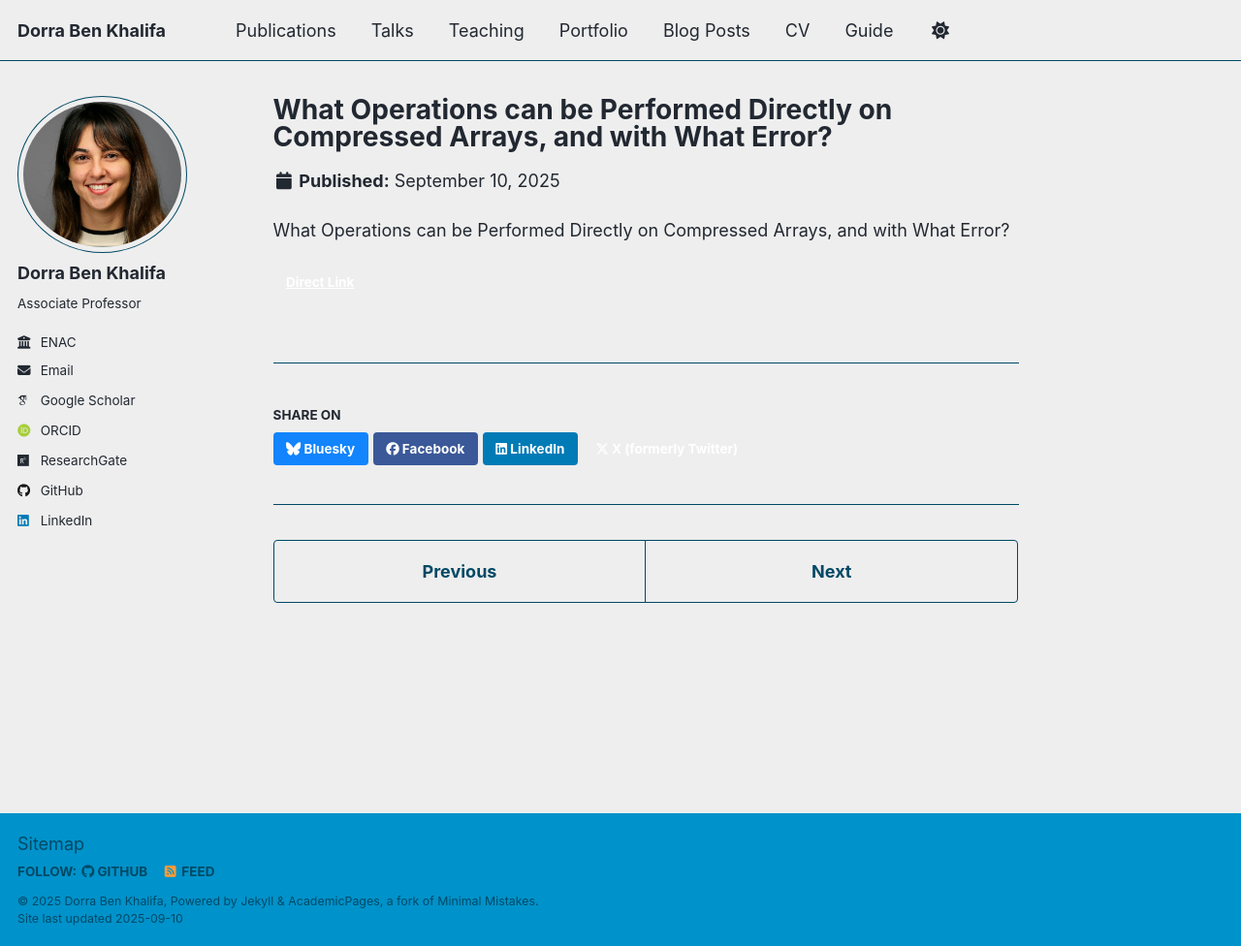
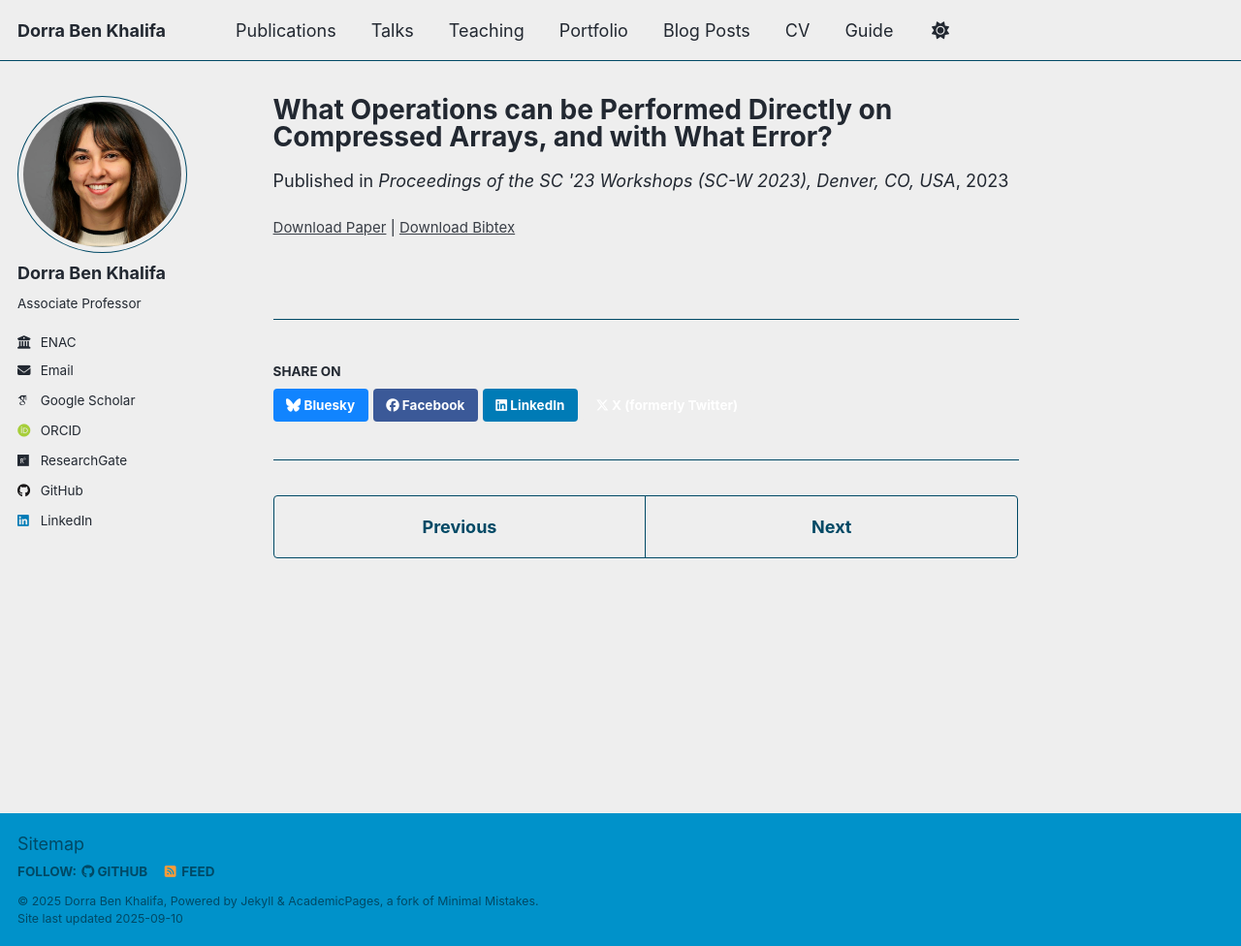
Before and after one commit to dbenkhalifa/dbenkhalifa.github.io, a Jekyll site: the page built from _publications/2023-WhatOperationscanbePerform.md, in a window 1280 px wide and 976 px high. Shown: the whole window at 97% size. Built offline with Jekyll 4.4.1, drawn with Linux system fonts in a browser that asks for light colours; some web fonts are replaced; a script that is not in the unit is left out.

Commit message:
Update 2023-WhatOperationscanbePerform.md

```diff
--- a/_publications/2023-WhatOperationscanbePerform.md
+++ b/_publications/2023-WhatOperationscanbePerform.md
@@ -1,18 +1,19 @@
 ---
-title: "What Operations can be Performed Directly on Compressed Arrays, and
-with What Error?"
-authors: "Tripti Agarwal and
-Harvey Dam and
-Ponnuswamy Sadayappan and
-Ganesh Gopalakrishnan and
-Dorra Ben Khalifa and
-Matthieu Martel"
-conference: "Proceedings of the {SC} '23 Workshops of The International Conference
-on High Performance Computing, Network, Storage, and Analysis, {SC-W}
-2023, Denver, CO, USA, November 12-17, 2023"
+title: "What Operations can be Performed Directly on Compressed Arrays, and with What Error?"
+collection: publications
+category: conferences
+permalink: /publication/2023-WhatOperationscanbePerform
+date: 2023-11-12
+venue: "Proceedings of the SC '23 Workshops (SC-W 2023), Denver, CO, USA"
+paperurl: "https://doi.org/10.1145/3624062.3625122"
+bibtexurl: "https://dblp.org/rec/conf/sc/AgarwalDSGKM23.bib"
+authors:
+  - "Tripti Agarwal"
+  - "Harvey Dam"
+  - "Ponnuswamy Sadayappan"
+  - "Ganesh Gopalakrishnan"
+  - "Dorra Ben Khalifa"
+  - "Matthieu Martel"
+conference: "SC-W 2023"
 year: 2023
-link: "https://doi.org/10.1145/3624062.3625122"
 ---
-
-What Operations can be Performed Directly on Compressed Arrays, and
-with What Error?
```
